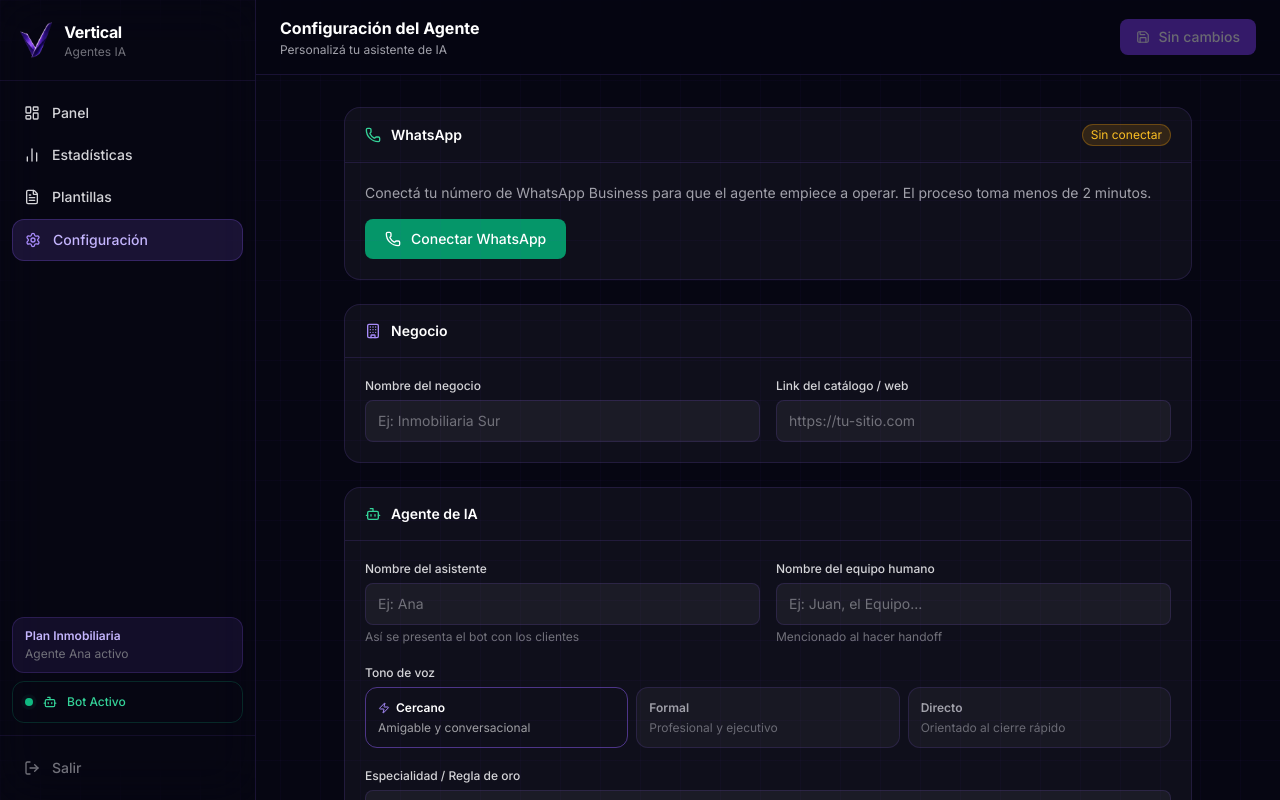
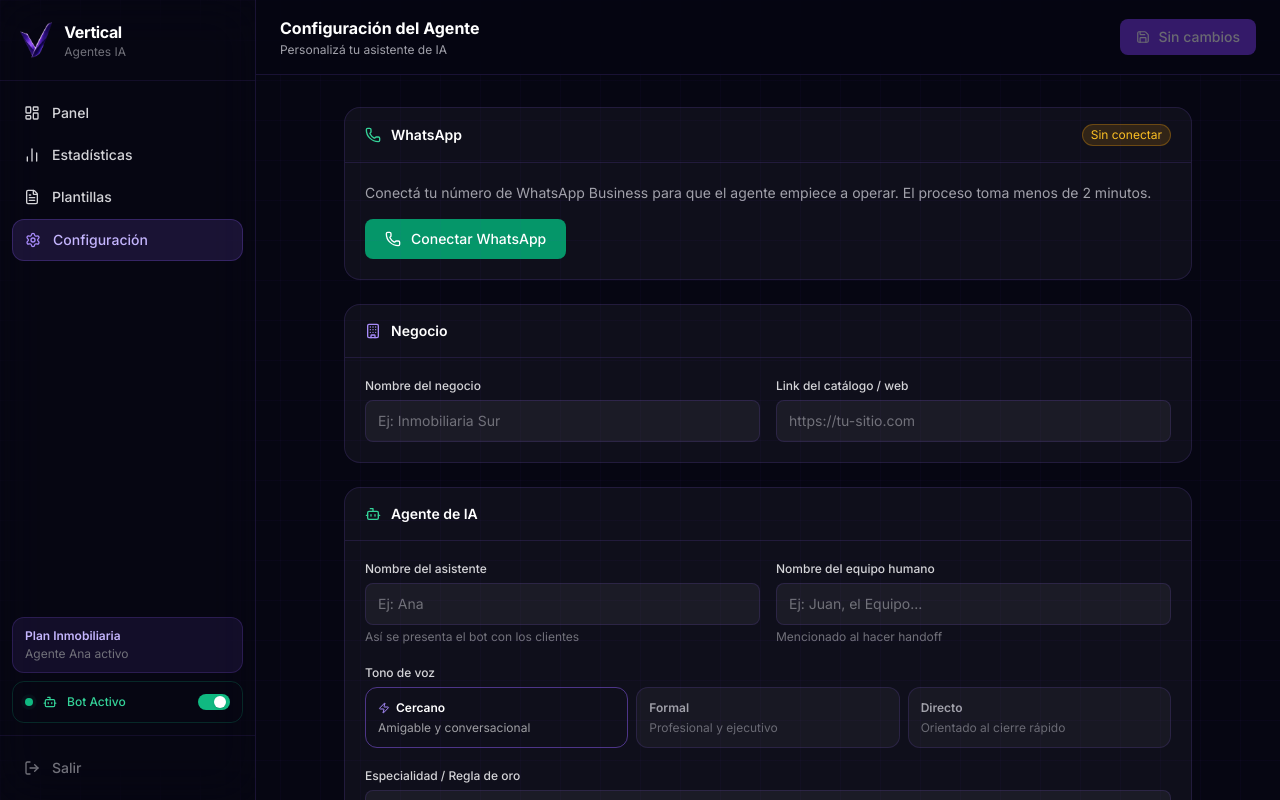
Before and after one commit to BlundaBranco/Vertical, a React (Vite) app in the folder frontend/: page /settings in a window 1280 px wide. Built offline with nearby package versions, Linux system fonts and the light colour scheme; no server answers; sample sign-in values are in the browser's storage.

Commit message:
feat: bot toggle in sidebar + Enter key in inputs + bot_active check in webhook

```diff
--- a/frontend/src/api/client.js
+++ b/frontend/src/api/client.js
@@ -108,6 +108,14 @@ export async function deleteTemplate(tenantId, templateName) {
     return handleResponse(res);
 }
 
+export async function toggleBot(tenantId) {
+    const res = await fetch(`${BASE_URL}/settings/${tenantId}/bot-toggle`, {
+        method: "PATCH",
+        headers: authHeaders()
+    });
+    return handleResponse(res);
+}
+
 export async function changePassword(currentPassword, newPassword) {
     const res = await fetch(`${BASE_URL}/auth/change-password`, {
         method: "POST",
--- a/frontend/src/components/Layout.jsx
+++ b/frontend/src/components/Layout.jsx
@@ -1,12 +1,39 @@
-import React, { useState } from 'react';
+import React, { useState, useEffect } from 'react';
 import { useNavigate, useLocation } from 'react-router-dom';
 import { LayoutDashboard, Settings, BarChart2, LogOut, Bot, Menu, X, FileText } from 'lucide-react';
-import { logout } from '../api/client';
+import { logout, toggleBot } from '../api/client';
+import { fetchMe, getToken } from '../api/auth';
+import { fetchSettings } from '../api/client';
 
 export default function Layout({ children }) {
     const navigate = useNavigate();
     const location = useLocation();
     const [sidebarOpen, setSidebarOpen] = useState(false);
+    const [tenantId, setTenantId] = useState(null);
+    const [botActive, setBotActive] = useState(true);
+    const [togglingBot, setTogglingBot] = useState(false);
+
+    useEffect(() => {
+        fetchMe(getToken()).then(user => {
+            setTenantId(user.tenant_id);
+            return fetchSettings(user.tenant_id);
+        }).then(s => {
+            setBotActive(s.bot_active !== false);
+        }).catch(() => {});
+    }, []);
+
+    const handleBotToggle = async () => {
+        if (!tenantId || togglingBot) return;
+        setTogglingBot(true);
+        try {
+            const res = await toggleBot(tenantId);
+            setBotActive(res.bot_active);
+        } catch {
+            // silently fail
+        } finally {
+            setTogglingBot(false);
+        }
+    };
 
     const menuItems = [
         { id: 'dashboard', label: 'Panel', icon: LayoutDashboard, path: '/dashboard' },
@@ -92,14 +119,28 @@ export default function Layout({ children }) {
 
                 {/* Status Bot */}
                 <div className="px-3 pb-3">
-                    <div className="bg-emerald-500/8 border border-emerald-500/20 rounded-xl p-3 flex items-center gap-2.5">
+                    <button
+                        onClick={handleBotToggle}
+                        disabled={togglingBot}
+                        className={`w-full rounded-xl p-3 flex items-center gap-2.5 transition-all border ${
+                            botActive
+                                ? 'bg-emerald-500/8 border-emerald-500/20 hover:bg-emerald-500/12'
+                                : 'bg-zinc-800/40 border-zinc-700/40 hover:bg-zinc-800/60'
+                        } ${togglingBot ? 'opacity-60 cursor-not-allowed' : 'cursor-pointer'}`}
+                    >
                         <div className="relative flex h-2 w-2 shrink-0">
-                            <span className="animate-ping absolute inline-flex h-full w-full rounded-full bg-emerald-400 opacity-75"></span>
-                            <span className="relative inline-flex rounded-full h-2 w-2 bg-emerald-500"></span>
+                            {botActive && <span className="animate-ping absolute inline-flex h-full w-full rounded-full bg-emerald-400 opacity-75"></span>}
+                            <span className={`relative inline-flex rounded-full h-2 w-2 ${botActive ? 'bg-emerald-500' : 'bg-zinc-500'}`}></span>
                         </div>
-                        <Bot className="w-3.5 h-3.5 text-emerald-400" />
-                        <span className="text-xs text-emerald-400 font-medium">Bot Activo</span>
-                    </div>
+                        <Bot className={`w-3.5 h-3.5 ${botActive ? 'text-emerald-400' : 'text-zinc-500'}`} />
+                        <span className={`text-xs font-medium flex-1 text-left ${botActive ? 'text-emerald-400' : 'text-zinc-500'}`}>
+                            {botActive ? 'Bot Activo' : 'Bot Pausado'}
+                        </span>
+                        {/* Toggle pill */}
+                        <div className={`relative w-8 h-4 rounded-full transition-colors shrink-0 ${botActive ? 'bg-emerald-500' : 'bg-zinc-600'}`}>
+                            <div className={`absolute top-0.5 w-3 h-3 rounded-full bg-white shadow transition-all duration-200 ${botActive ? 'left-4' : 'left-0.5'}`} />
+                        </div>
+                    </button>
                 </div>
 
                 {/* Logout */}
--- a/frontend/src/pages/Templates.jsx
+++ b/frontend/src/pages/Templates.jsx
@@ -152,6 +152,7 @@ function TemplateCard({ template, onDelete, tenantId }) {
                                         next[i] = e.target.value;
                                         setVarValues(next);
                                     }}
+                                    onKeyDown={e => e.key === 'Enter' && handleSend()}
                                     placeholder={`Valor para ${v}`}
                                     className="flex-1 bg-white/[0.04] border border-emerald-500/20 rounded-lg px-3 py-1.5 text-sm text-white placeholder-zinc-600 focus:outline-none focus:border-emerald-500/50"
                                 />
@@ -161,6 +162,7 @@ function TemplateCard({ template, onDelete, tenantId }) {
                             <input
                                 value={sendPhone}
                                 onChange={e => setSendPhone(e.target.value)}
+                                onKeyDown={e => e.key === 'Enter' && handleSend()}
                                 placeholder="Número con código de país (ej: 5491112345678)"
                                 className="flex-1 bg-white/[0.04] border border-emerald-500/20 rounded-lg px-3 py-1.5 text-sm text-white placeholder-zinc-600 focus:outline-none focus:border-emerald-500/50"
                             />
```
Also changed, not shown: 2 other files (tests, documents, lock files or other folders).
